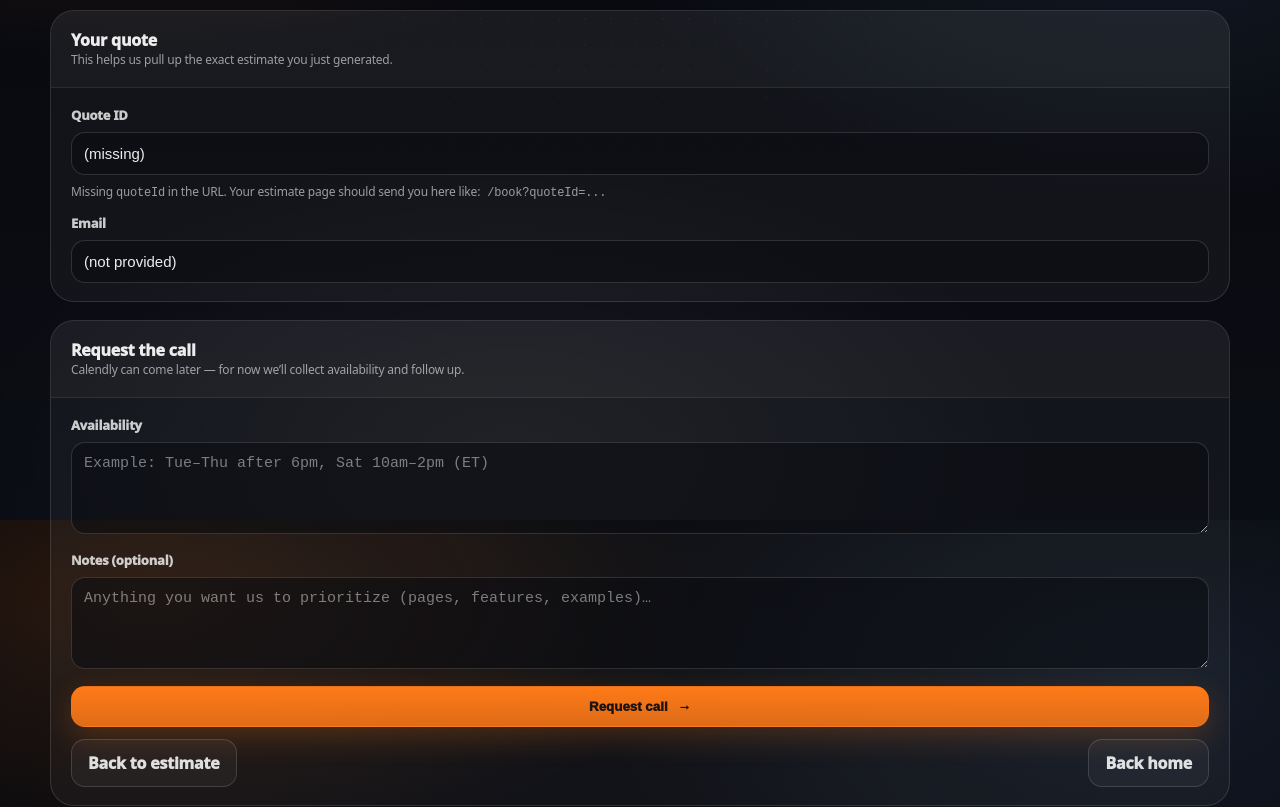
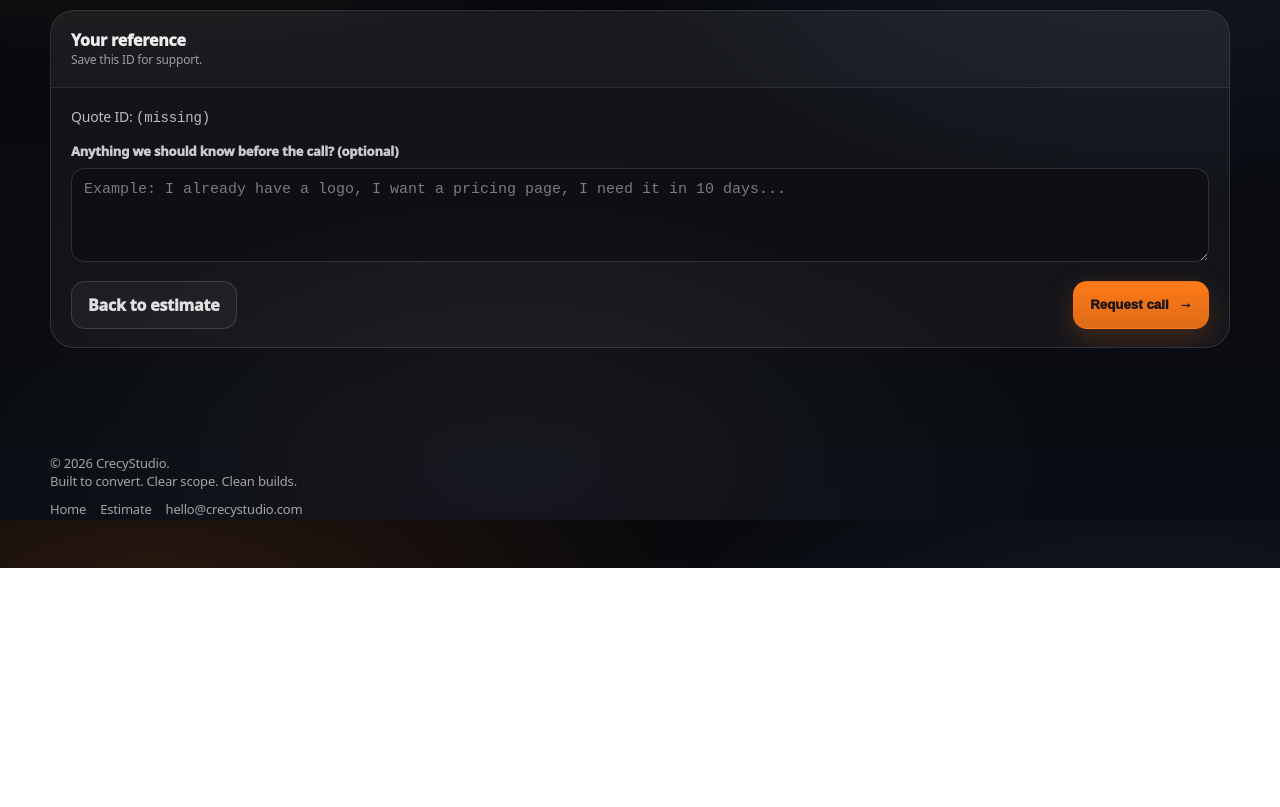
Before and after one commit to kkoly10/website-builder, a Next.js app: page /book in a window 1280 px wide. Shown: the part 280-1087 px from the top of the page. After the commit the page ends 848 px from the top, so only its background shows below. Built offline with nearby package versions, Linux system fonts and the light colour scheme.

Commit message:
Update BookClient.tsx

```diff
--- a/app/book/BookClient.tsx
+++ b/app/book/BookClient.tsx
@@ -2,50 +2,39 @@
 "use client";
 
 import Link from "next/link";
-import { useMemo, useState } from "react";
-import { useSearchParams } from "next/navigation";
+import { useState } from "react";
 
-function clean(s: string | null) {
-  return String(s ?? "").trim();
-}
-
-export default function BookClient() {
-  const sp = useSearchParams();
-
-  const quoteId = useMemo(() => clean(sp.get("quoteId")), [sp]);
-  const email = useMemo(() => clean(sp.get("leadEmail")), [sp]);
-
-  const [availability, setAvailability] = useState("");
+export default function BookClient({ quoteId }: { quoteId: string }) {
   const [notes, setNotes] = useState("");
-  const [status, setStatus] = useState<"idle" | "saving" | "saved" | "error">("idle");
-  const [errorMsg, setErrorMsg] = useState("");
+  const [sending, setSending] = useState(false);
+  const [ok, setOk] = useState(false);
+  const [err, setErr] = useState<string | null>(null);
 
   async function requestCall() {
-    setStatus("saving");
-    setErrorMsg("");
+    setErr(null);
+    setOk(false);
 
+    if (!quoteId) {
+      setErr("Missing quoteId. Please go back and click “Send estimate” first.");
+      return;
+    }
+
+    setSending(true);
     try {
       const res = await fetch("/api/request-call", {
         method: "POST",
         headers: { "Content-Type": "application/json" },
-        body: JSON.stringify({
-          quoteId,
-          leadEmail: email,
-          callRequest: {
-            availability,
-            notes,
-            requestedFrom: "book_page",
-          },
-        }),
+        body: JSON.stringify({ quoteId, notes }),
       });
 
-      const data = await res.json();
-      if (!res.ok) throw new Error(data?.error || "Request failed");
+      const json = await res.json();
+      if (!res.ok) throw new Error(json?.error || "Failed to request call.");
 
-      setStatus("saved");
+      setOk(true);
     } catch (e: any) {
-      setStatus("error");
-      setErrorMsg(e?.message || "Unknown error");
+      setErr(e?.message || "Failed to request call.");
+    } finally {
+      setSending(false);
     }
   }
 
@@ -53,105 +42,58 @@ export default function BookClient() {
     <main className="container" style={{ padding: "48px 0 80px" }}>
       <div className="kicker">
         <span className="kickerDot" aria-hidden="true" />
-        CrecyStudio • Book your call
+        CrecyStudio • Book a Scope Call
       </div>
 
       <div style={{ height: 12 }} />
-
-      <h1 className="h1">Free scope lock call</h1>
-      <p className="p" style={{ maxWidth: 920, marginTop: 10 }}>
-        You’re not paying yet. We’ll review your estimate, lock the scope together, then send a deposit
-        link after the call.
+      <h1 className="h1">Confirm scope first</h1>
+      <p className="p" style={{ maxWidth: 900, marginTop: 10 }}>
+        We’ll confirm scope on a quick call first. Payment happens after the call if you want to move forward.
       </p>
 
       <div style={{ height: 18 }} />
 
       <section className="panel">
         <div className="panelHeader">
-          <div style={{ fontWeight: 950 }}>Your quote</div>
-          <div className="smallNote">
-            This helps us pull up the exact estimate you just generated.
-          </div>
+          <div style={{ fontWeight: 950 }}>Your reference</div>
+          <div className="smallNote">Save this ID for support.</div>
         </div>
-
-        <div className="panelBody" style={{ display: "grid", gap: 12 }}>
-          <div>
-            <div className="fieldLabel">Quote ID</div>
-            <input className="input" value={quoteId || "(missing)"} readOnly />
-            {!quoteId && (
-              <div className="smallNote" style={{ marginTop: 8 }}>
-                Missing <code>quoteId</code> in the URL. Your estimate page should send you here like:
-                <code> /book?quoteId=...</code>
-              </div>
-            )}
+        <div className="panelBody">
+          <div className="pDark">
+            Quote ID: <code>{quoteId || "(missing)"}</code>
           </div>
 
-          <div>
-            <div className="fieldLabel">Email</div>
-            <input className="input" value={email || "(not provided)"} readOnly />
-          </div>
-        </div>
-      </section>
+          <div style={{ height: 12 }} />
 
-      <div style={{ height: 18 }} />
+          <div className="fieldLabel">Anything we should know before the call? (optional)</div>
+          <textarea
+            className="textarea"
+            rows={4}
+            value={notes}
+            onChange={(e) => setNotes(e.target.value)}
+            placeholder="Example: I already have a logo, I want a pricing page, I need it in 10 days..."
+          />
 
-      <section className="panel">
-        <div className="panelHeader">
-          <div style={{ fontWeight: 950 }}>Request the call</div>
-          <div className="smallNote">
-            Calendly can come later — for now we’ll collect availability and follow up.
-          </div>
-        </div>
-
-        <div className="panelBody" style={{ display: "grid", gap: 12 }}>
-          <div>
-            <div className="fieldLabel">Availability</div>
-            <textarea
-              className="textarea"
-              value={availability}
-              onChange={(e) => setAvailability(e.target.value)}
-              placeholder="Example: Tue–Thu after 6pm, Sat 10am–2pm (ET)"
-            />
-          </div>
-
-          <div>
-            <div className="fieldLabel">Notes (optional)</div>
-            <textarea
-              className="textarea"
-              value={notes}
-              onChange={(e) => setNotes(e.target.value)}
-              placeholder="Anything you want us to prioritize (pages, features, examples)…"
-            />
-          </div>
-
-          {status === "error" && (
-            <div className="smallNote" style={{ color: "rgba(255,120,120,0.95)" }}>
-              Error: {errorMsg}
+          {err && (
+            <div className="smallNote" style={{ marginTop: 12, color: "#ffb4b4", fontWeight: 900 }}>
+              {err}
             </div>
           )}
 
-          {status === "saved" ? (
-            <div className="smallNote" style={{ fontWeight: 900 }}>
-              ✅ Call request saved. We’ll reach out to schedule.
+          {ok && (
+            <div className="smallNote" style={{ marginTop: 12, fontWeight: 900 }}>
+              Request sent ✅ We’ll reach out to schedule the call.
             </div>
-          ) : (
-            <button
-              className="btn btnPrimary"
-              onClick={requestCall}
-              disabled={!quoteId || status === "saving"}
-            >
-              {status === "saving" ? "Saving…" : "Request call"}{" "}
-              <span className="btnArrow">→</span>
-            </button>
           )}
 
-          <div className="row" style={{ justifyContent: "space-between" }}>
+          <div className="row" style={{ justifyContent: "space-between", marginTop: 14 }}>
             <Link className="btn btnGhost" href="/estimate">
               Back to estimate
             </Link>
-            <Link className="btn btnGhost" href="/">
-              Back home
-            </Link>
+
+            <button className="btn btnPrimary" onClick={requestCall} disabled={sending}>
+              {sending ? "Sending..." : "Request call"} <span className="btnArrow">→</span>
+            </button>
           </div>
         </div>
       </section>
```
